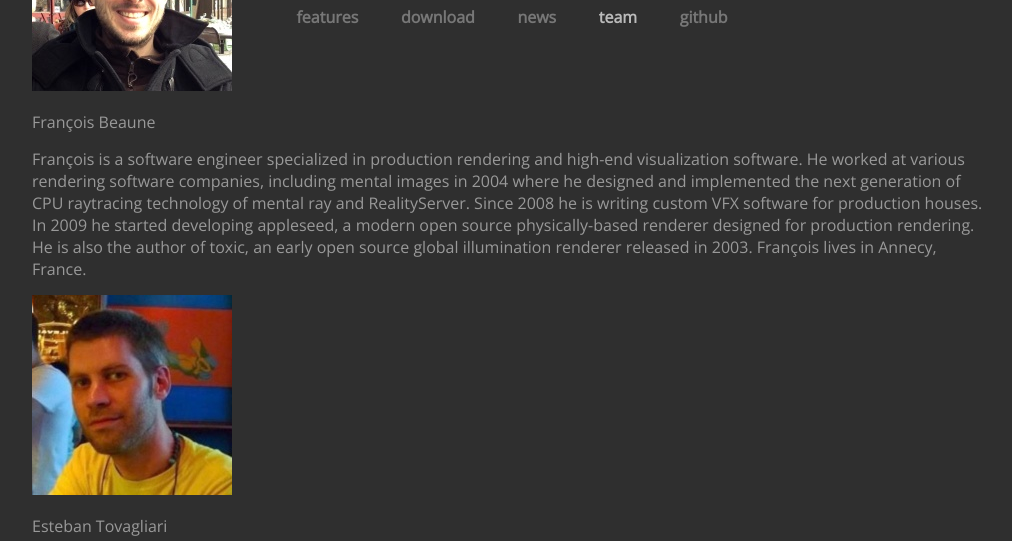
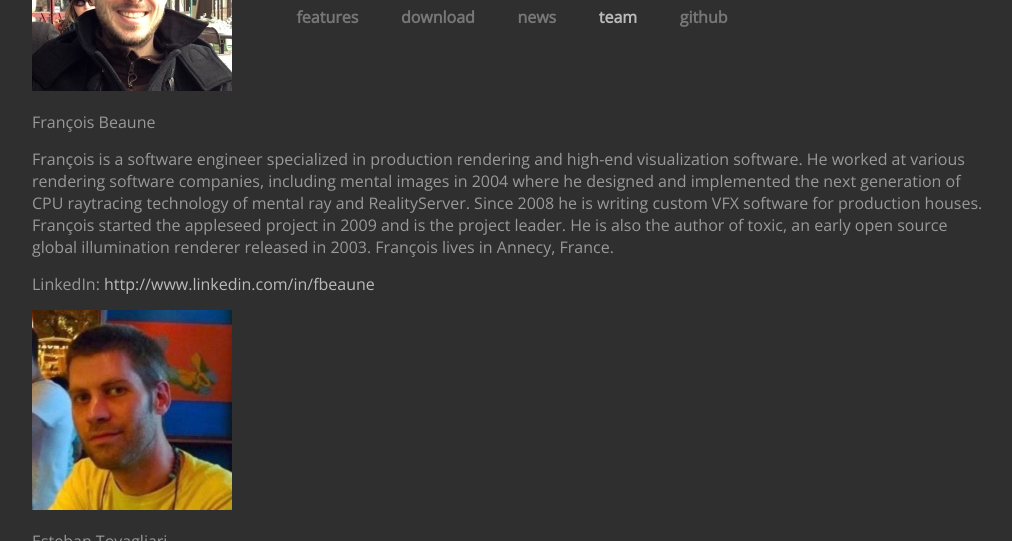
Before and after one commit to appleseedhq/appleseedhq.github.io, a Jekyll site: the page built from team.md, in a window 1280 px wide and 900 px high, cut to the strip 359-900 px from the top of the window. Shown: the whole strip, without its empty margins (128-1140 px from the left). Built offline with Jekyll 4.4.1, drawn with Linux system fonts in a browser that asks for light colours; nearby versions of some CDN libraries.

Commit message:
populating the Team page.

```diff
--- a/team.md
+++ b/team.md
@@ -7,7 +7,9 @@ title: appleseed team
 
 François Beaune
 
-François is a software engineer specialized in production rendering and high-end visualization software. He worked at various rendering software companies, including mental images in 2004 where he designed and implemented the next generation of CPU raytracing technology of mental ray and RealityServer. Since 2008 he is writing custom VFX software for production houses. In 2009 he started developing appleseed, a modern open source physically-based renderer designed for production rendering. He is also the author of toxic, an early open source global illumination renderer released in 2003. François lives in Annecy, France.
+François is a software engineer specialized in production rendering and high-end visualization software. He worked at various rendering software companies, including mental images in 2004 where he designed and implemented the next generation of CPU raytracing technology of mental ray and RealityServer. Since 2008 he is writing custom VFX software for production houses. François started the appleseed project in 2009 and is the project leader. He is also the author of toxic, an early open source global illumination renderer released in 2003. François lives in Annecy, France.
+
+LinkedIn: [http://www.linkedin.com/in/fbeaune](http://www.linkedin.com/in/fbeaune)
 
 ![Esteban Tovagliari]({{ site.url }}/img/esteban_tovagliari.jpg)
 
```
